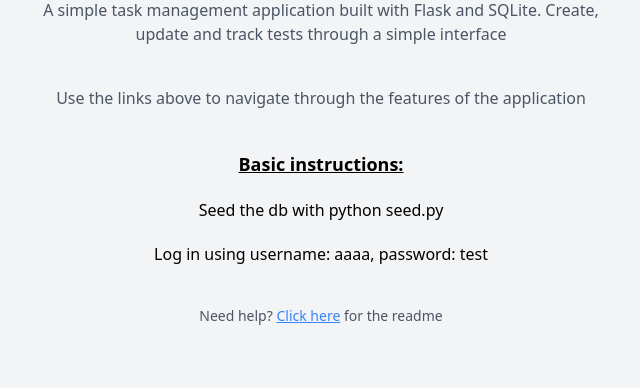
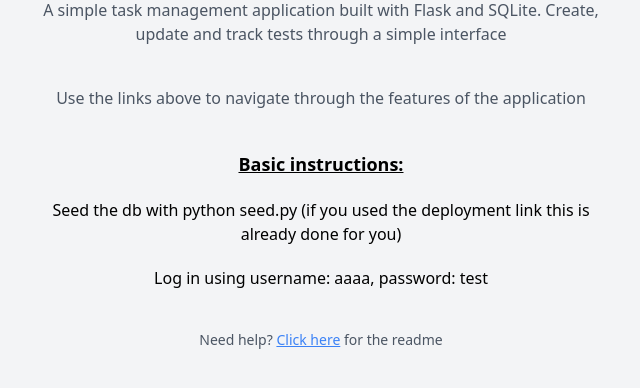
Before and after one commit to mpbe/TaskManager, a Flask app: page / in a window 1280 px wide. Shown: the part 254-642 px from the top of the page, without its empty margins (319-959 px from the left). Run offline with Flask 3, Linux system fonts and the light colour scheme; some libraries are stand-ins or nearby versions.

Commit message:
readme and home page updated for deployment

```diff
--- a/app/templates/index.html
+++ b/app/templates/index.html
@@ -16,7 +16,7 @@
     <div class="flex flex-col gap-5">
         <p class="text-lg font-semibold underline">Basic instructions:</p>
 
-        <p>Seed the db with python seed.py</p>
+        <p>Seed the db with python seed.py (if you used the deployment link this is already done for you)</p>
 
         <p>Log in using username: aaaa, password: test</p>
     </div>
```
Also changed, not shown: README.md.
